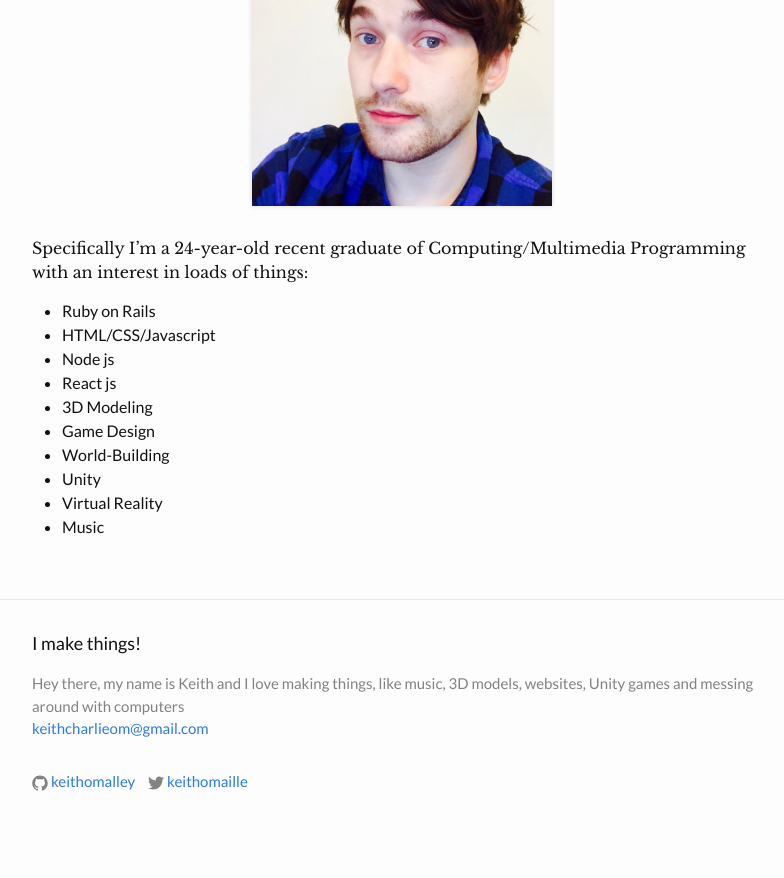
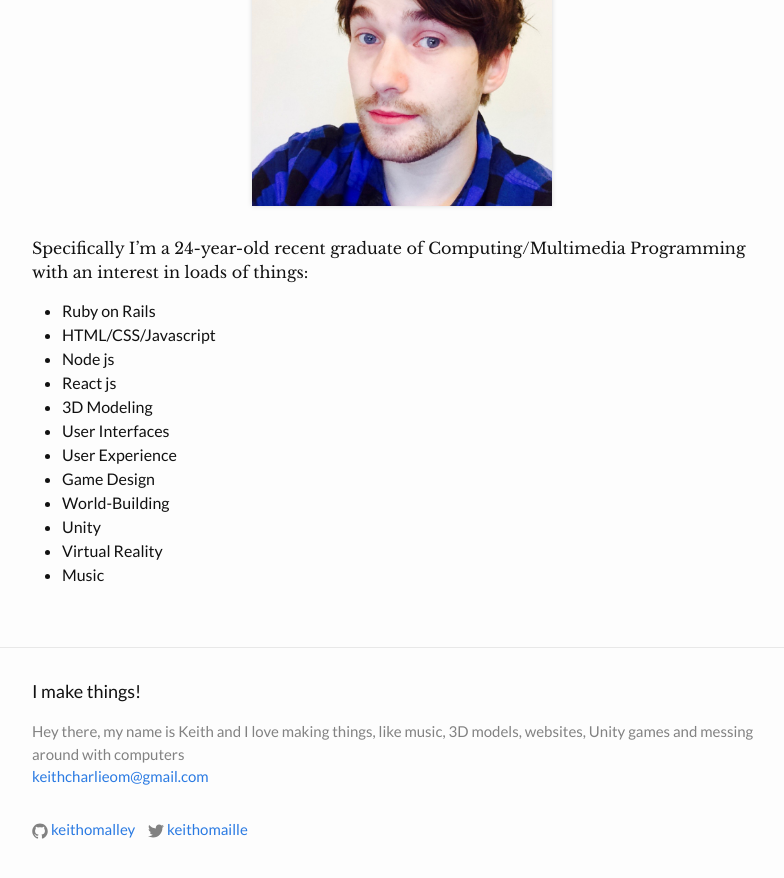
Before and after one commit to keithomalley/blog-thing, a Jekyll site: the page built from about.md, in a window 1280 px wide and 900 px high, scrolled down 732 px. Shown: the top 878 px of the window, without its empty margins (238-1022 px from the left). Built offline with Jekyll 4.4.1, drawn with Linux system fonts in a browser that asks for light colours; some web fonts are replaced; before the commit the page ends 1584 px from its top, so only the background shows below that.

Commit message:
Added UI UX stuff to list on about

```diff
--- a/about.md
+++ b/about.md
@@ -16,6 +16,8 @@ Specifically I'm a 24-year-old recent graduate of Computing/Multimedia Programmi
 - Node js
 - React js
 - 3D Modeling
+- User Interfaces
+- User Experience
 - Game Design
 - World-Building
 - Unity
```
